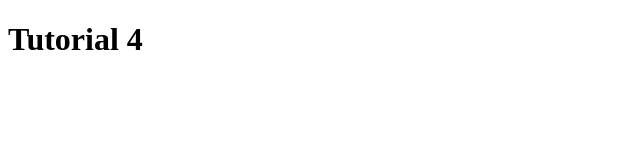
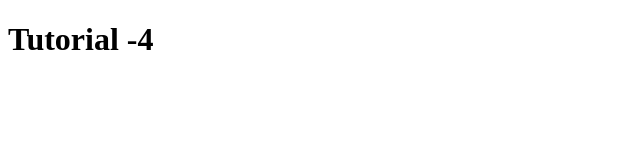
Before and after one commit to zacfink/qweb-week4-t, a plain HTML site: page index.html in a window 1280 px wide. Shown: the full height of the page, 0-640 px from the left. Drawn offline with Linux system fonts and the light colour scheme.

Commit message:
SSH Commit

```diff
--- a/index.html
+++ b/index.html
@@ -4,7 +4,7 @@
     <title>Tutorial 4</title>
   </head>
   <body>
-    <main><h1>Tutorial 4</h1></main>
+    <main><h1>Tutorial -4</h1></main>
     <link rel="styles.css" href="" />
   </body>
 </html>
```
